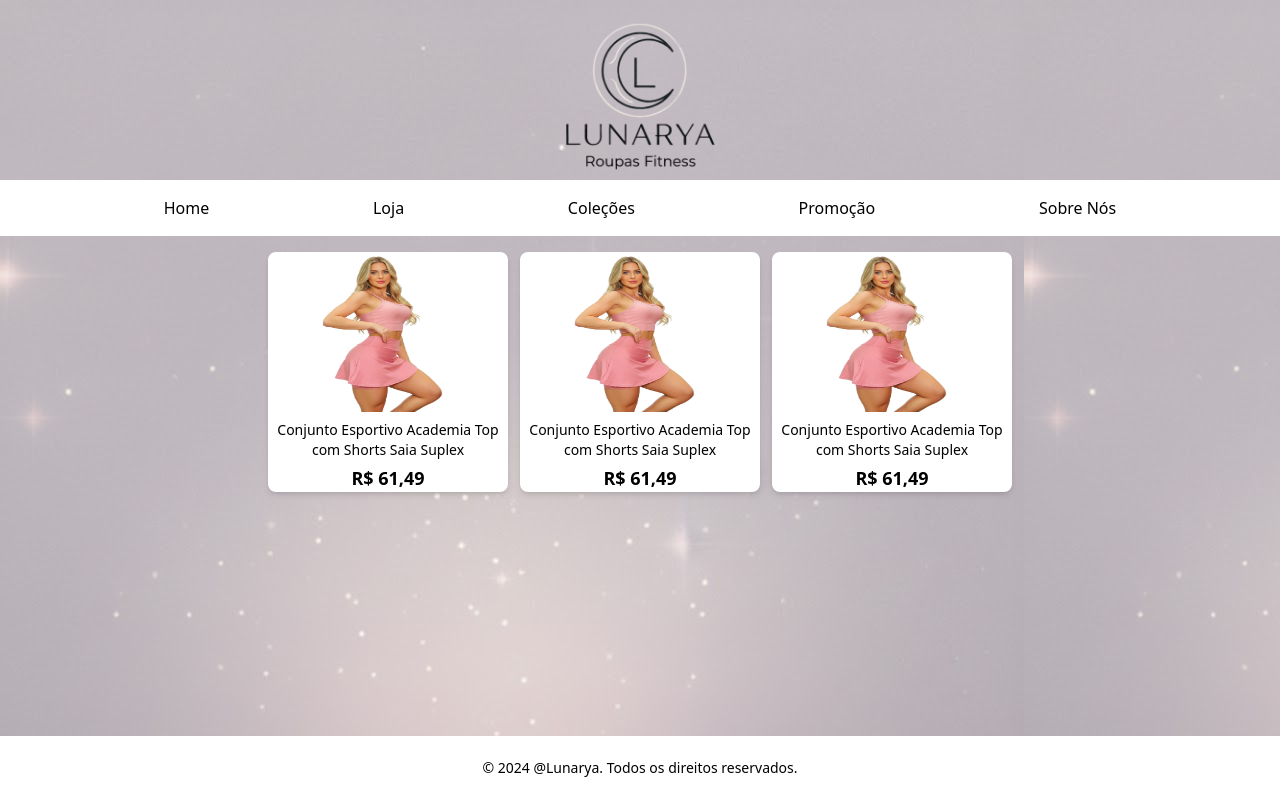
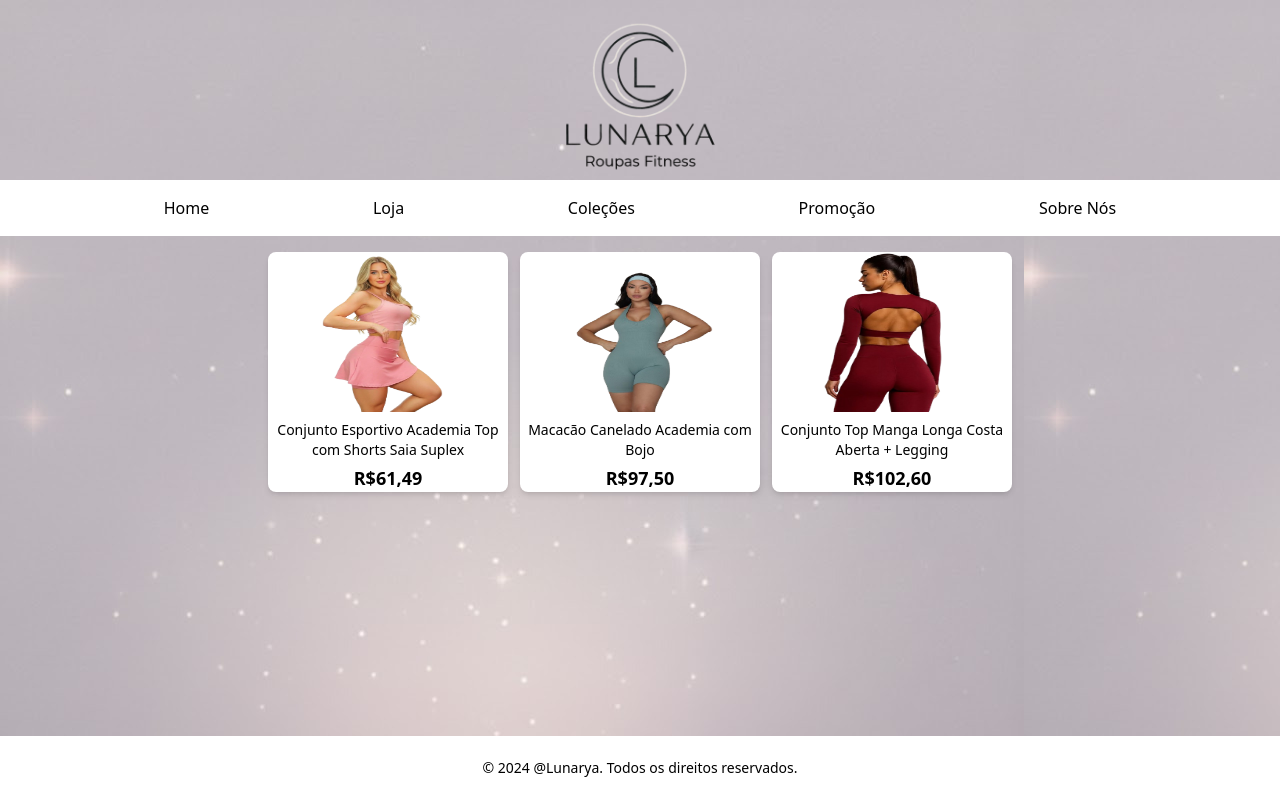
Before and after one commit to eliseu-daniel/Lunarya, a React (Vite) app: page / in a window 1280 px wide. Built offline with nearby package versions, Linux system fonts and the light colour scheme.

Commit message:
feat: card props

```diff
--- a/src/components/Card.tsx
+++ b/src/components/Card.tsx
@@ -1,17 +1,15 @@
-import saia from "../assets/saia.png";
-
 type CardProps = {
     img: string;
     text: string;
     price: string;
 }
 
-export default function Card() {
+export default function Card({ img, text, price, ...props }: CardProps) {
     return (
         <div className="card">
-            <img className="imgCard" src={saia} />
-            <p className="textCard">Conjunto Esportivo Academia Top com Shorts Saia Suplex</p>
-            <p className="priceCard">R$ 61,49</p>
+            <img className="imgCard" src={img} />
+            <p className="textCard">{text}</p>
+            <p className="priceCard">R${price}</p>
         </div>
     );
 }
--- a/src/pages/Dashboard.tsx
+++ b/src/pages/Dashboard.tsx
@@ -1,7 +1,10 @@
 import Menu from "../components/Menu";
-import logo from '../assets/logo.png'
 import Footer from "../components/Footer";
 import Card from "../components/Card";
+import logo from '../assets/logo.png'
+import saia from "../assets/saia.png";
+import macacao from "../assets/macacaoCanelado.png";
+import top from "../assets/topMangaLonga.png";
 
 export default function Dashboard() {
     return (
@@ -13,9 +16,9 @@ export default function Dashboard() {
                 <Menu />
             </div>
             <main className='main-content'>
-                <Card />
-                <Card />
-                <Card />
+                <Card img={saia} text="Conjunto Esportivo Academia Top com Shorts Saia Suplex" price="61,49" />
+                <Card img={macacao} text="Macacão Canelado Academia com Bojo" price="97,50" />
+                <Card img={top} text="Conjunto Top Manga Longa Costa Aberta + Legging" price="102,60" />
             </main>
             <Footer />
         </div>
```
Also changed, not shown: src/assets/macacaoCanelado.png (added), src/assets/topMangaLonga.png (added).
